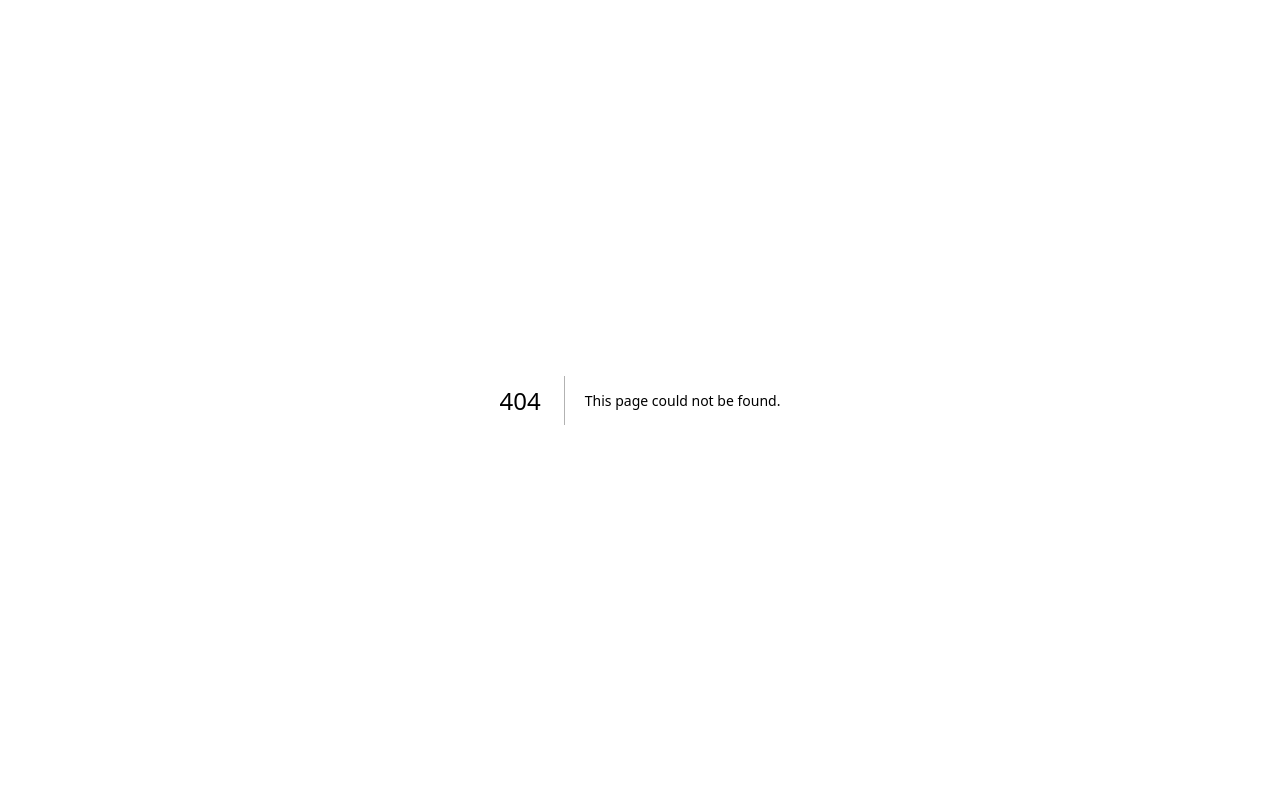
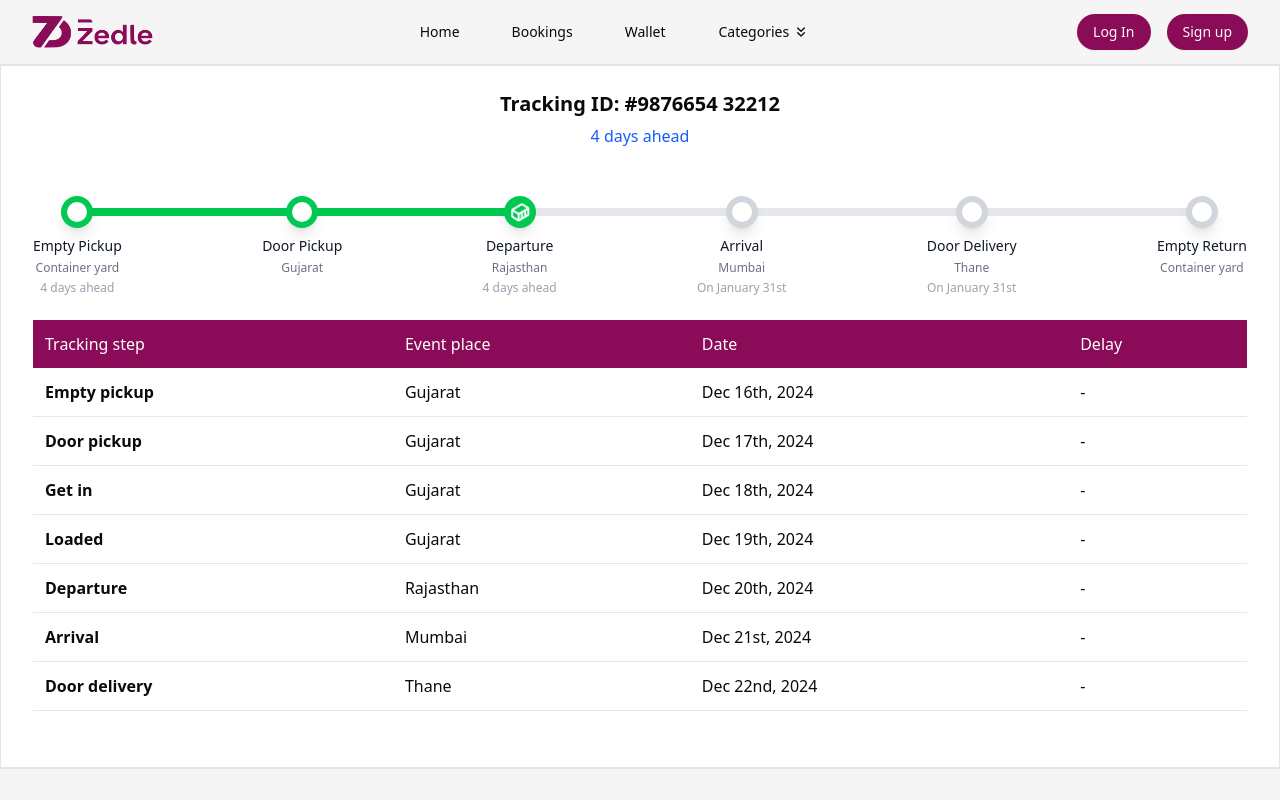
Before and after one commit to react6-flyweis/zedle-ui, a Next.js app: page /users/logistics/track in a window 1280 px wide. Before the commit this address had no page. Shown: the top 800 px of the page. Built offline with nearby package versions, Linux system fonts and the light colour scheme.

Commit message:
feat(user:logistic): add TrackingPage component with tracking steps and events

```diff
--- /dev/null
+++ b/src/app/users/logistics/track/page.tsx
@@ -0,0 +1,229 @@
+"use client";
+
+import Image from "next/image";
+import { Card, CardContent, CardHeader } from "@/components/ui/card";
+
+import packageIcon from "../assets/package.png";
+
+interface TrackingStep {
+  id: string;
+  title: string;
+  location: string;
+  status: "completed" | "current" | "pending";
+  date?: string;
+  time?: string;
+}
+
+interface TrackingEvent {
+  step: string;
+  place: string;
+  date: string;
+  delay?: string;
+}
+
+const TrackingPage = () => {
+  const trackingId = "#9876654 32212";
+
+  const trackingSteps: TrackingStep[] = [
+    {
+      id: "pickup",
+      title: "Empty Pickup",
+      location: "Container yard",
+      status: "completed",
+      date: "4 days ahead",
+    },
+    {
+      id: "door-pickup",
+      title: "Door Pickup",
+      location: "Gujarat",
+      status: "completed",
+    },
+    {
+      id: "departure",
+      title: "Departure",
+      location: "Rajasthan",
+      status: "current",
+      date: "4 days ahead",
+    },
+    {
+      id: "arrival",
+      title: "Arrival",
+      location: "Mumbai",
+      status: "pending",
+      date: "On January 31st",
+    },
+    {
+      id: "delivery",
+      title: "Door Delivery",
+      location: "Thane",
+      status: "pending",
+      date: "On January 31st",
+    },
+    {
+      id: "return",
+      title: "Empty Return",
+      location: "Container yard",
+      status: "pending",
+    },
+  ];
+
+  const trackingEvents: TrackingEvent[] = [
+    {
+      step: "Empty pickup",
+      place: "Gujarat",
+      date: "Dec 16th, 2024",
+    },
+    {
+      step: "Door pickup",
+      place: "Gujarat",
+      date: "Dec 17th, 2024",
+    },
+    {
+      step: "Get in",
+      place: "Gujarat",
+      date: "Dec 18th, 2024",
+    },
+    {
+      step: "Loaded",
+      place: "Gujarat",
+      date: "Dec 19th, 2024",
+    },
+    {
+      step: "Departure",
+      place: "Rajasthan",
+      date: "Dec 20th, 2024",
+    },
+    {
+      step: "Arrival",
+      place: "Mumbai",
+      date: "Dec 21st, 2024",
+    },
+    {
+      step: "Door delivery",
+      place: "Thane",
+      date: "Dec 22nd, 2024",
+    },
+  ];
+
+  const getStepColor = (status: string) => {
+    if (status === "pending") {
+      return "bg-gray-300";
+    } else {
+      return "bg-green-500";
+    }
+  };
+
+  return (
+    <div className="">
+      {/* Map Tracker */}
+
+      <Card className="rounded-none gap-4">
+        <CardHeader className="flex flex-col items-center">
+          <p className="text-xl font-bold">Tracking ID: {trackingId}</p>
+          <p className="text-blue-600 font-medium">4 days ahead</p>
+        </CardHeader>
+
+        <CardContent className="space-y-6 p-8">
+          {/* Progress Steps */}
+
+          <div className="relative">
+            {/* Progress Line - Individual segments between steps */}
+            <div className="absolute top-3 left-8 right-8 flex">
+              {trackingSteps.map((step, index) => {
+                if (index === trackingSteps.length - 1) return null; // Skip last item (no line after it)
+
+                const isLineActive =
+                  step.status === "completed" ||
+                  (step.status === "current" &&
+                    trackingSteps[index + 1]?.status !== "pending");
+
+                return (
+                  <div
+                    key={`line-${step.id}`}
+                    className={`h-2 flex-1 transition-all duration-500 ${
+                      isLineActive ? "bg-green-500" : "bg-gray-200"
+                    } ${index === 0 ? "rounded-l-full" : ""} ${
+                      index === trackingSteps.length - 2 ? "rounded-r-full" : ""
+                    }`}
+                    style={{
+                      marginRight:
+                        index < trackingSteps.length - 2 ? "2px" : "0",
+                    }}
+                  />
+                );
+              })}
+            </div>
+
+            {/* Steps */}
+            <div className="relative flex justify-between">
+              {trackingSteps.map((step) => (
+                <div
+                  key={step.id}
+                  className="flex flex-col items-center text-center max-w-[120px]"
+                >
+                  {/* Step Circle */}
+                  <div
+                    className={`w-8 h-8 rounded-full flex items-center justify-center mb-2 shadow-lg ${getStepColor(
+                      step.status,
+                    )}`}
+                  >
+                    {step.status === "current" ? (
+                      <Image
+                        src={packageIcon}
+                        alt="Package Icon"
+                        className="max-w-5 max-h-5"
+                      />
+                    ) : (
+                      <div className="size-5 rounded-full bg-white"></div>
+                    )}
+                  </div>
+
+                  {/* Step Info */}
+                  <div className="space-y-1">
+                    <p className="text-sm font-medium text-gray-900">
+                      {step.title}
+                    </p>
+                    <p className="text-xs text-gray-500">{step.location}</p>
+                    {step.date && (
+                      <p className="text-xs text-gray-400">{step.date}</p>
+                    )}
+                  </div>
+                </div>
+              ))}
+            </div>
+          </div>
+
+          {/* Tracking Events Table */}
+
+          <div className="overflow-x-auto">
+            <table className="w-full">
+              <thead>
+                <tr className="bg-primary text-white">
+                  <th className="text-left p-3 font-medium">Tracking step</th>
+                  <th className="text-left p-3 font-medium">Event place</th>
+                  <th className="text-left p-3 font-medium">Date</th>
+                  <th className="text-left p-3 font-medium">Delay</th>
+                </tr>
+              </thead>
+              <tbody>
+                {trackingEvents.map((event) => (
+                  <tr
+                    key={`${event.step}-${event.place}-${event.date}`}
+                    className="border-b border-gray-200 hover:bg-gray-50"
+                  >
+                    <td className="p-3 font-semibold">{event.step}</td>
+                    <td className="p-3">{event.place}</td>
+                    <td className="p-3">{event.date}</td>
+                    <td className="p-3">{event.delay || "-"}</td>
+                  </tr>
+                ))}
+              </tbody>
+            </table>
+          </div>
+        </CardContent>
+      </Card>
+    </div>
+  );
+};
+
+export default TrackingPage;
```
Also changed, not shown: src/app/users/logistics/assets/package.png (added).
